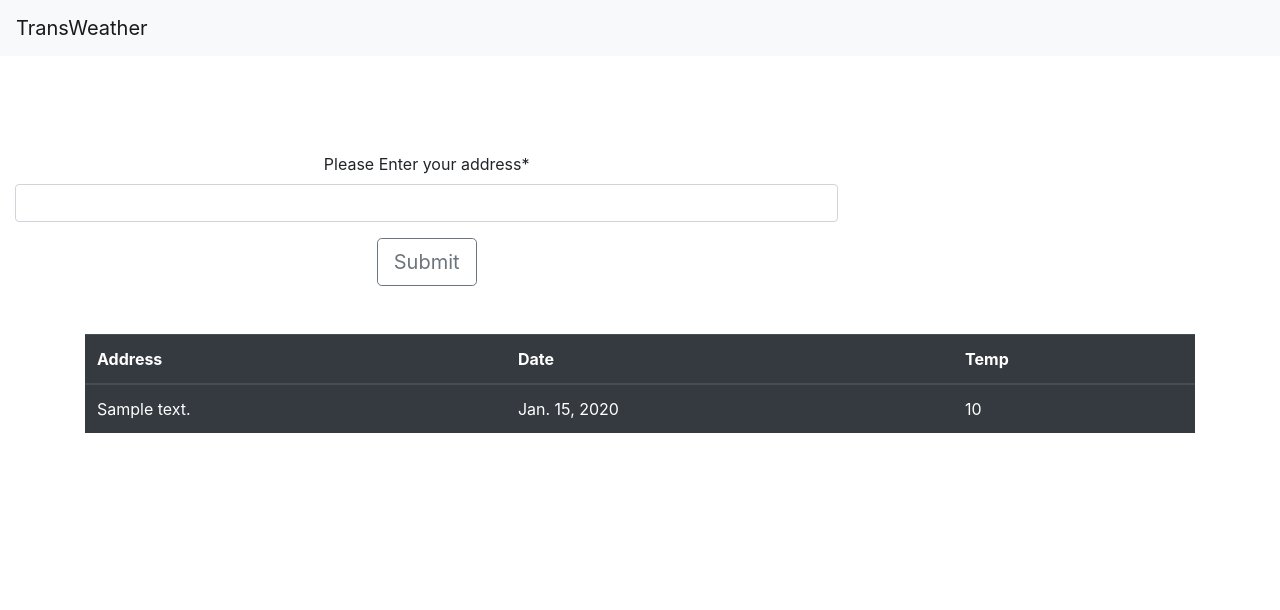
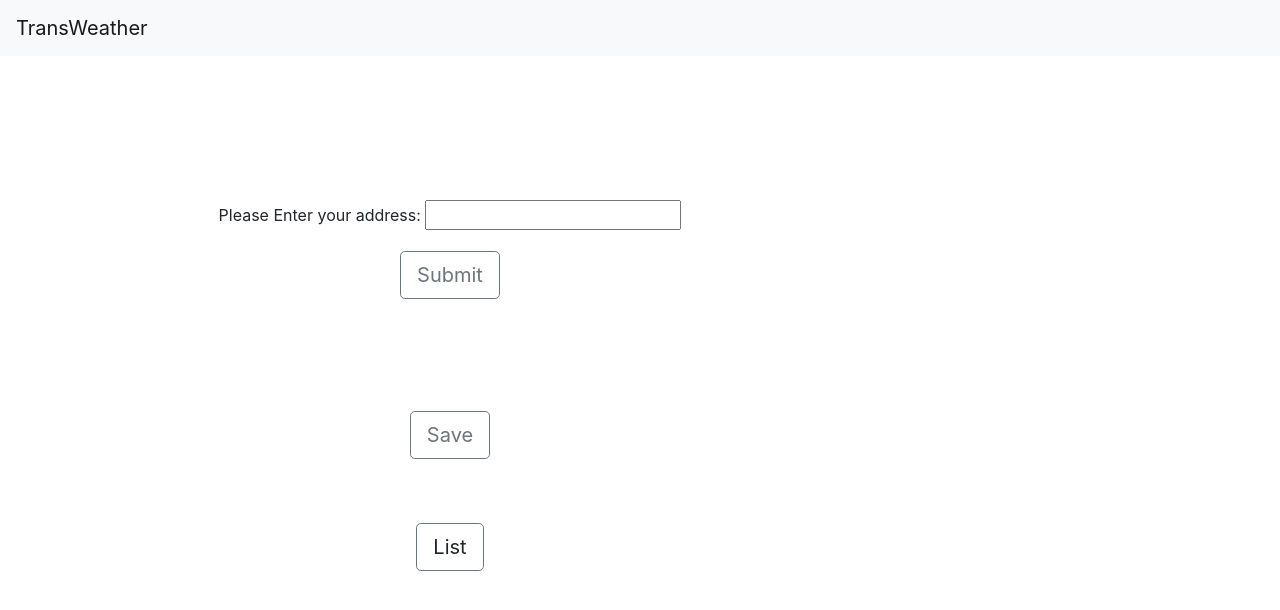
Before and after one commit to ProfessionalMG/TranasctionWeather, a Django app: page /home/ in a window 1280 px wide. Shown: the top 610 px of the page. Run offline with Django 3.2, Linux system fonts and the light colour scheme; tables that the repository leaves empty hold one stand-in row (values such as "Sample post"); some libraries are stand-ins or nearby versions.

Commit message:
requirements 1-4 are working

```diff
--- a/templates/base.html
+++ b/templates/base.html
@@ -14,12 +14,11 @@
     </a>
 </nav>
 
-<div class="container">
-    <div class="row mt-5 text-center">
-        {% block content %}
 
-        {% endblock content %}
-    </div>
+{% block content %}
+
+{% endblock content %}
+</div>
 </div>
 
 {% block javascript %}
--- a/weather/templates/weather/index.html
+++ b/weather/templates/weather/index.html
@@ -3,77 +3,114 @@
 {% load crispy_forms_tags %}
 
 {% block content %}
+    <div class="container">
+        <div class="row mt-5 text-center">
 
             <div class="col-8 mt-5">
                 <div id="alert-box"></div>
-        <form id="a-form" class="form-group mt-5 text-center" method="post" action="{% url 'store' %}">
+                <form id="a-form" class="form-group mt-5 text-center" method="post" action="{% url 'get_address' %}">
                     {% csrf_token %}
-            {{ form|crispy }}
+                    {{ form.as_p }}
+                    <div id="results"></div>
                     <button class="btn btn-lg btn-outline-secondary" type="submit">Submit</button>
                 </form>
             </div>
 
-    <div class="container mt-5">
-        {% if forecasts %}
-            <table class="table table-dark">
-                <thead>
-                <tr>
-                    <th scope="col">Address</th>
-                    <th scope="col">Date</th>
-                    <th scope="col">Temp</th>
-                </tr>
-                </thead>
-                <tbody>
-                {% for cast in forecasts %}
-                    <tr>
-                        <td>{{ cast.address }}</td>
-                        <td>{{ cast.date }}</td>
-                        <td>{{ cast.feels_like }}</td>
-                    </tr>
-                {% endfor %}
-                </tbody>
-            </table>
-        {% endif %}
+            <ul id="talk"></ul>
+            <div class="col-8 mt-5">
+                <form id="b-form" class="form-group mt-5 text-center" method="post" action="{% url 'store' %}">
+                    {% csrf_token %}
+                    {{ form.field.as_hidden }}
+                    <div id="results2"></div>
+                    <button class="btn btn-lg btn-outline-secondary" type="submit">Save</button>
+                </form>
             </div>
 
+            <div class="col-8 mt-5 text-center">
+                <a class="btn btn-lg btn-outline-secondary" type="submit" id="s-button">List</a>
+                <ul id="talk2"></ul>
+            </div>
+
+        </div>
+    </div>
 {% endblock content %}
 
 {% block javascript %}
+    <script>
+        $('#a-form').on('submit', function (event) {
+            event.preventDefault();
+            create_post();
+        });
+        $('#b-form').on('submit', function (event) {
+            event.preventDefault();
+            save_post();
+        });
+        $('#s-button').click(function (event) {
+            event.preventDefault();
+            get_post();
+        })
 
-    <script>
-        const alertBox = document.getElementById('alert-box')
-        const form = document.getElementById('a-form')
-        const address = document.getElementById('id_address')
-        const csrf = document.getElementsByName('csrfmiddlewaretoken')
-        const url = '/home'
 
-        const handleAlerts = (type, text) => {
-            alertBox.innerHTML = '<div class="alert alert-${type}" role="alert">${text}</div>'
+        function create_post() {
+            $.ajaxSetup({
+                data: {csrfmiddlewaretoken: '{{ csrf_token }}'},
+            });
+            $.ajax({
+                url: "{% url 'get_address' %}", // the endpoint
+                type: "POST", // http method
+                data: {address: $('#id_address').val()}, // data sent with the post request
+                success: function (json) {
+                    {#$('#id_address').val(''); // remove the value from the input#}
+                    $("#talk").prepend("<p><strong>" + json.date + "</strong> - <em> Feels Like " + json.feels + "&#8451;</p><br>"
+                    )
+                    ;
+                },
+
+                // handle a non-successful response
+                error: function (xhr, errmsg, err) {
+                    $('#results').html("<div class='alert-box alert radius' data-alert>Oops! We have encountered an error: " + errmsg +
+                        " <a href='#' class='close'>&times;</a></div>"); // add the error to the dom
                 }
+            });
+        };
 
-        form.addEventListener('submit', ev => {
-            e.preventDefault()
-            const fd = new FormData()
-            fd.append('csrfmiddlewaretoken', csrf[0].value)
-            fd.append('address', address.value)
 
+        function save_post() {
+            $.ajaxSetup({
+                data: {csrfmiddlewaretoken: '{{ csrf_token }}'},
+            });
             $.ajax({
-                type: 'POST',
-                url: url,
-                data: fd,
-                success: function (response) {
-                    console.log(response)
-                    const sText = '${response.address}'
-                    handleAlerts('success', sText)
+                url: "{% url 'store' %}", // the endpoint
+                type: "POST", // http method
+                data: {
+                    address: $('#id_address').val(),
+
+                }, // data sent with the post request
+                success: function (json) {
+                    $('#id_address').val(''); // remove the value from the input
+                    $('#results2').html("<div class='alert-box alert radius' data-alert>Success: " +
+                        " <a href='#' class='close'>&times;</a></div>");
                 },
-                error: function (error) {
-                    console.log(error)
-                    handleAlerts('danger', 'something went wrong')
+
+                // handle a non-successful response
+                error: function (xhr, errmsg, err) {
+                    $('#results2').html("<div class='alert-box alert radius' data-alert>Oops! We have encountered an error: " + errmsg +
+                        " <a href='#' class='close'>&times;</a></div>"); // add the error to the dom
+                }
+            });
+        };
+
+        function get_post() {
+            $.ajax({
+                url: "{% url 'get_data' %}",
+                type: "GET",
+                success: function (json) {
+                    $('#talk2').prepend('<p>' + json + '</>');
                 },
-                cache: false,
-                contentType: false,
-                processData: false,
-            })
-        })
+                error: function () {
+                    alert("error");
+                }
+            });
+        };
     </script>
 {% endblock javascript %}
--- a/weather/urls.py
+++ b/weather/urls.py
@@ -1,11 +1,12 @@
 from django.urls import path
 
-from .views import IndexView, HistoricalListView, StoreDBView, KeyView
+from .views import IndexView, StoreDBView, KeyView, get_address, get_data
 
 urlpatterns = [
     path('', KeyView.as_view(), name='keys'),
     path('home/', IndexView.as_view(), name='home'),
     path('store/', StoreDBView.as_view(), name='store'),
-    path('list/', HistoricalListView.as_view(), name='list'),
+    path('get_address/', get_address, name='get_address'),
+    path('get_data/', get_data, name='get_data'),
 
 ]
--- a/weather/utils.py
+++ b/weather/utils.py
@@ -29,8 +29,8 @@ def weather(address):
     lat = coordinates_data['features'][0]['center'][1]
     weather_call = f'https://api.openweathermap.org/data/2.5/onecall?lat={lat}&lon={lon}&units=metric&exclude=alerts,minutely&appid={WEATHER_KEY}'
     one_call = requests.get(weather_call).json()
-    forecast_date = datetime.fromtimestamp(one_call['current']['dt'])
-    # .strftime('%A, %d %B %Y %H:%M')
+    forecast_date = datetime.fromtimestamp(one_call['current']['dt']).strftime('%A, %d %B %Y %H:%M')
+    # forecast_date = one_call['current']['dt']
     feels_like = one_call['current']['feels_like']
     next_parse = one_call['daily']
     daily_data = {}
--- a/weather/views.py
+++ b/weather/views.py
@@ -1,8 +1,12 @@
 # Create your views here.
+import json
+from datetime import datetime
+from pprint import pprint
 
-from django.http import JsonResponse
+from django.core.serializers import serialize
+from django.http import HttpResponse
 from django.shortcuts import redirect
-from django.views.generic import FormView, CreateView, ListView
+from django.views.generic import FormView, CreateView
 
 from .forms import AddressForm, WeatherForm, KeysForm
 from .models import Weather, Keys
@@ -13,23 +17,37 @@ from .utils import weather
 class IndexView(FormView):
     template_name = 'weather/index.html'
     form_class = AddressForm
-    success_url = '/store'
-
-    def form_valid(self, form):
-        # TODO: Get Ajax form to work properly
-        if self.request.is_ajax():
-            data = weather(form.cleaned_data['address'])
-            return JsonResponse(data)
-        else:
-            return super(IndexView, self).form_valid(form)
-
-    def get_context_data(self, **kwargs):
-        context = super(IndexView, self).get_context_data(**kwargs)
-        context['forecasts'] = Weather.objects.all()
-        return context
+    success_url = '/home'
 
 
-# Requirement 2
+def get_address(request):
+    if request.method == 'POST':
+        post_text = request.POST.get('address')
+        response_data = weather(post_text)
+        response_data['date'] = str(response_data['date'])
+        pprint(response_data)
+
+        return HttpResponse(
+            json.dumps(response_data),
+            content_type="application/json"
+        )
+    return HttpResponse(
+        json.dumps({"nothing to see": "this isn't happening"}),
+        content_type="application/json"
+    )
+    # Requirement 2
+
+
+# TODO: get button showing all historical saves to work
+def get_data(request):
+    if request.method == 'GET':
+        climate = serialize('json', Weather.objects.all())
+        return HttpResponse(
+            json.dumps(climate),
+            content_type="application/json"
+        )
+
+
 class StoreDBView(CreateView):
     template_name = 'weather/create.html'
     form_class = WeatherForm
@@ -37,28 +55,13 @@ class StoreDBView(CreateView):
 
     def form_valid(self, form):
         data = self.request.POST['address']
-        info = weather(data)
-        form.instance.address = data
-        form.instance.date = info['date']
-        form.instance.feels_like = int(info['feels'])
-        form.save()
-        return redirect('home')
-
-
-# TODO: Get Ajax to store Results from check
-
-
-# Requirement 3
-class HistoricalListView(ListView):
-    template_name = 'weather/list.html'
-    queryset = Weather
-
-    # TODO: get button showing all historical saves to work
-
-    def get_context_data(self, *, object_list=None, **kwargs):
-        context = super(HistoricalListView, self).get_context_data(**kwargs)
-        context['query'] = Weather.objects.all()
-        return context
+        if data:
+            info = weather(data)
+            form.instance.address = data
+            form.instance.date = datetime.strptime(info['date'], '%A, %d %B %Y %H:%M')
+            form.instance.feels_like = int(info['feels'])
+            form.save()
+            return redirect('home')
 
 
 class KeyView(CreateView):
```
Lines whose indentation alone changed are shown as unchanged.
